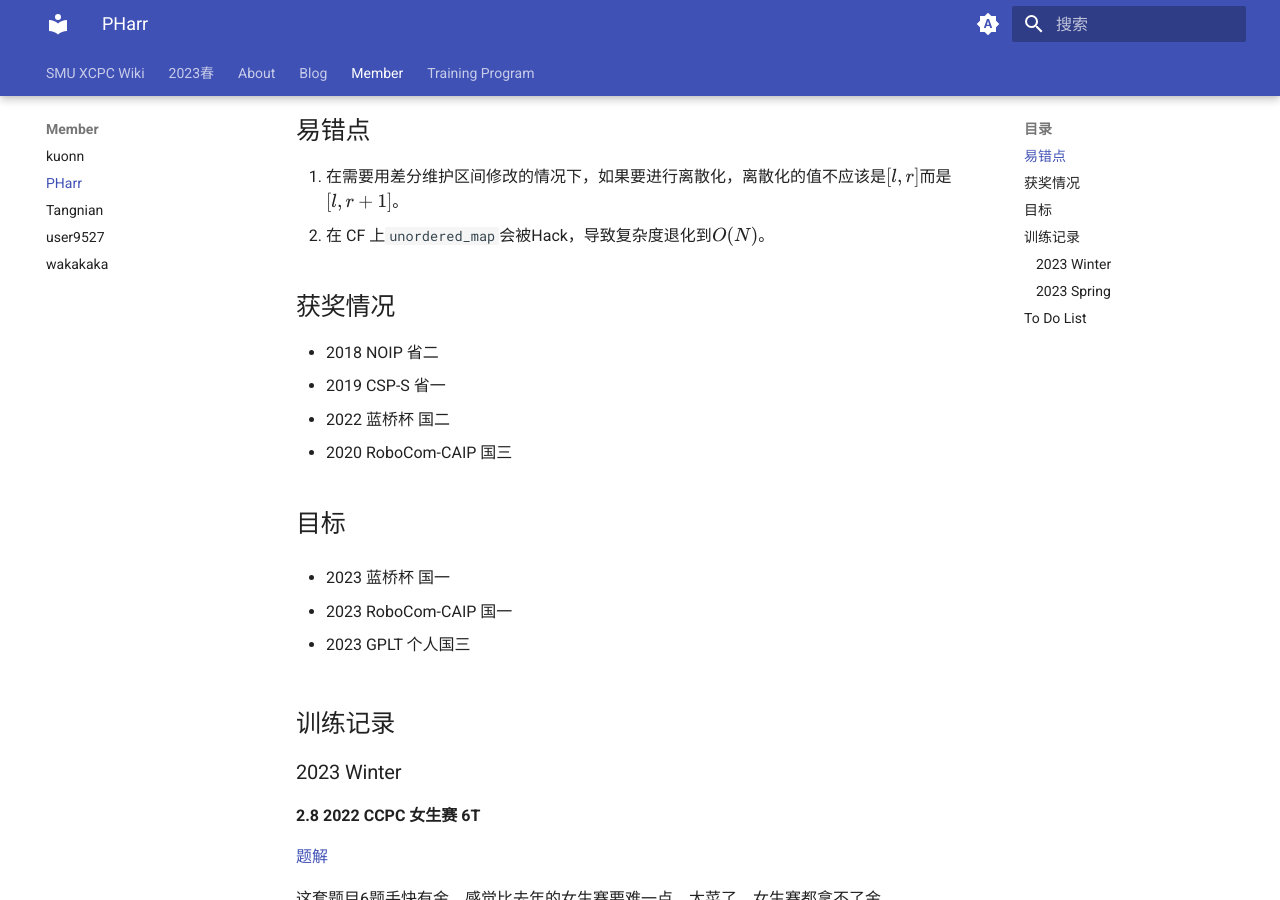
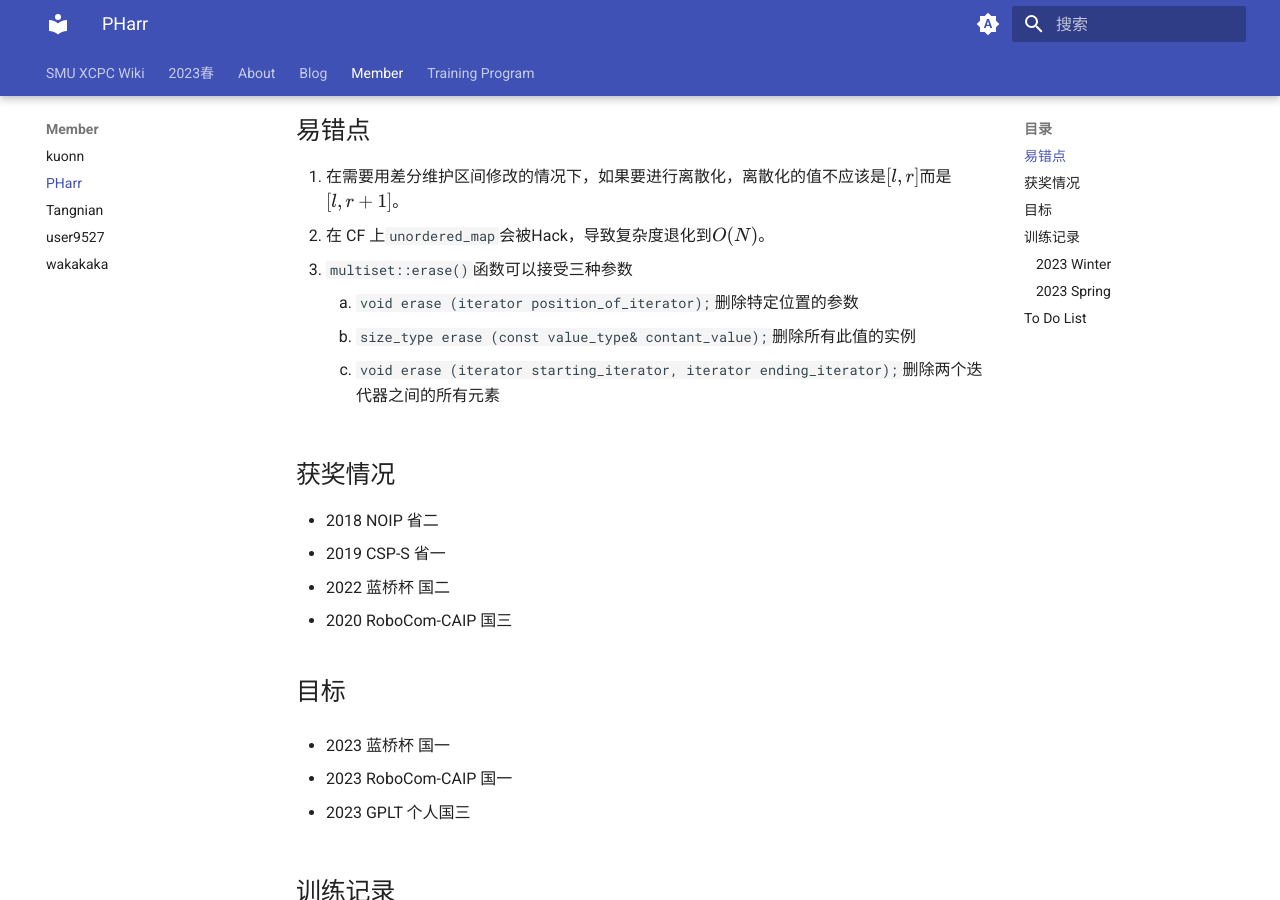
Before and after one commit to SMU-XCPC/wiki, an MkDocs documentation site: the page built from docs/Member/PHarr.md, in a window 1280 px wide and 900 px high, scrolled down 456 px. Built offline with MkDocs 1.6.1 and Material for MkDocs 9.7.7, drawn with Linux system fonts in a browser that asks for light colours; some of the changed text lies outside the part shown.

Commit message:
更新训练记录

```diff
--- a/docs/Member/PHarr.md
+++ b/docs/Member/PHarr.md
@@ -20,6 +20,10 @@
 
 1. 在需要用差分维护区间修改的情况下，如果要进行离散化，离散化的值不应该是$[l,r]$而是$[l,r+1]$。
 2. 在 CF 上`unordered_map`会被Hack，导致复杂度退化到$O(N)$。
+3. `multiset::erase()`函数可以接受三种参数
+    1. `void erase (iterator position_of_iterator);`删除特定位置的参数
+    2. `size_type erase (const value_type& contant_value);`删除所有此值的实例
+    3. `void erase (iterator starting_iterator, iterator ending_iterator);`删除两个迭代器之间的所有元素
 
 ## 获奖情况
 
@@ -120,7 +124,9 @@
 
 **3.9 AtCoder Beginner Contest 293**
 
-打这套题的时候好困，这把狠狠的掉分了。
+[题解](https://www.cnblogs.com/PHarr/p/17234336.html)
+
+打这套题的时候好困，这把狠狠的掉分了。补题的时候发现其实E题还是蛮简单的。
 
 **3.13 Hello 2023 3T**
 
```
